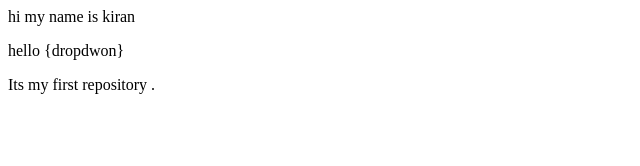
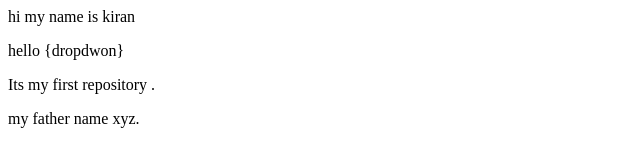
Before and after one commit to Kirankadetti/localrepo, a plain HTML site: page index.html in a window 1280 px wide. Shown: the whole page, without its empty margins (0-640 px from the left). Drawn offline with Linux system fonts and the light colour scheme.

Commit message:
addfeature2

```diff
--- a/index.html
+++ b/index.html
@@ -1,3 +1,4 @@
 <p>hi my name is kiran</p>
 <p>hello {dropdwon} </p>
 <p>Its my first repository . </p>
+<p>my father name xyz.</p>
```
